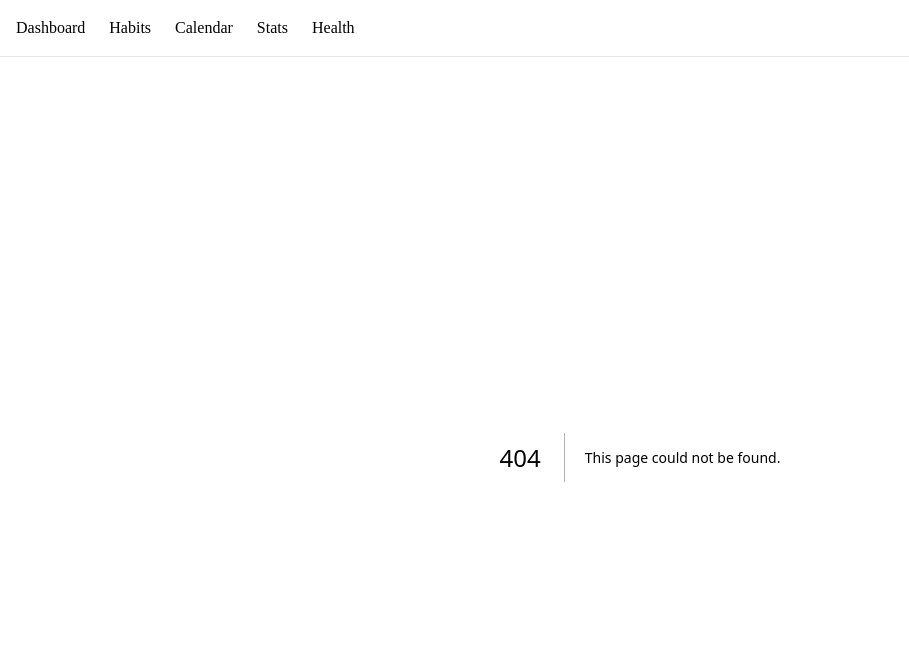
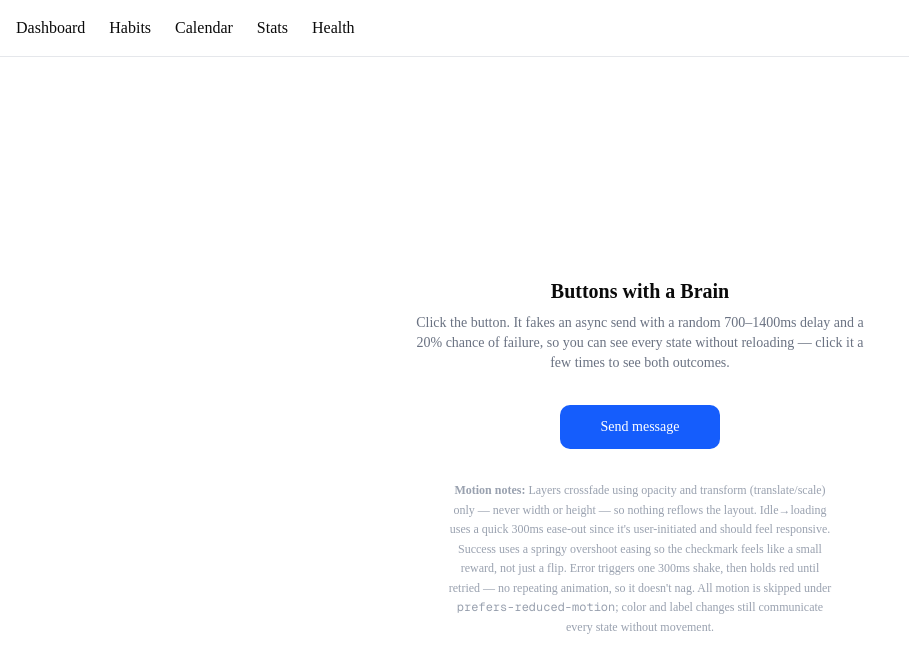
Before and after one commit to MokshithaBevara/flyrank-capstone, a Next.js app: page /button-demo in a window 1280 px wide. Before the commit this address had no page. Shown: the top 670 px of the page, without its empty margins (0-909 px from the left). Built offline with nearby package versions, Linux system fonts and the light colour scheme.

Commit message:
Add Buttons with a Brain demo: stateful send button with motion

```diff
--- /dev/null
+++ b/app/button-demo/page.tsx
@@ -0,0 +1,132 @@
+"use client";
+
+import { useState, useRef, useCallback } from "react";
+
+type ButtonState = "idle" | "loading" | "success" | "error";
+
+function SendButton() {
+  const [state, setState] = useState<ButtonState>("idle");
+  const timeoutRef = useRef<ReturnType<typeof setTimeout> | null>(null);
+
+  const handleClick = useCallback(() => {
+    // Ignore spam clicks while a request is already in flight —
+    // this is what makes it "interruptible" without breaking.
+    if (state === "loading") return;
+    if (timeoutRef.current) clearTimeout(timeoutRef.current);
+
+    setState("loading");
+
+    const delay = 700 + Math.random() * 700; // fake 700–1400ms latency
+    const willFail = Math.random() < 0.2; // 20% failure rate
+
+    timeoutRef.current = setTimeout(() => {
+      setState(willFail ? "error" : "success");
+
+      timeoutRef.current = setTimeout(() => {
+        setState("idle");
+      }, 1400);
+    }, delay);
+  }, [state]);
+
+  const isLoading = state === "loading";
+  const isSuccess = state === "success";
+  const isError = state === "error";
+
+  return (
+    <button
+      type="button"
+      onClick={handleClick}
+      disabled={isLoading}
+      aria-busy={isLoading}
+      aria-live="polite"
+      className={`
+        relative inline-flex h-11 w-40 items-center justify-center
+        rounded-lg text-sm font-medium text-white
+        transition-colors duration-300 ease-out motion-reduce:transition-none
+        focus-visible:outline-none focus-visible:ring-2 focus-visible:ring-offset-2
+        disabled:cursor-not-allowed
+        active:scale-[0.97] motion-reduce:active:scale-100
+        ${isError ? "bg-red-600 focus-visible:ring-red-500 shake-on-error" : ""}
+        ${isSuccess ? "bg-emerald-600 focus-visible:ring-emerald-500" : ""}
+        ${
+          !isError && !isSuccess
+            ? "bg-blue-600 hover:bg-blue-700 focus-visible:ring-blue-500"
+            : ""
+        }
+      `}
+    >
+      {/* Idle label */}
+      <span
+        className={`absolute inset-0 flex items-center justify-center gap-2 transition-all duration-300 ease-[cubic-bezier(0.4,0,0.2,1)] motion-reduce:transition-none ${
+          state === "idle"
+            ? "opacity-100 translate-y-0"
+            : "opacity-0 -translate-y-2 pointer-events-none"
+        }`}
+      >
+        Send message
+      </span>
+
+      {/* Loading spinner */}
+      <span
+        className={`absolute inset-0 flex items-center justify-center transition-all duration-300 ease-[cubic-bezier(0.4,0,0.2,1)] motion-reduce:transition-none ${
+          isLoading ? "opacity-100 scale-100" : "opacity-0 scale-75 pointer-events-none"
+        }`}
+      >
+        <svg className="h-5 w-5 motion-safe:animate-spin" viewBox="0 0 24 24" fill="none">
+          <circle className="opacity-25" cx="12" cy="12" r="10" stroke="currentColor" strokeWidth="4" />
+          <path className="opacity-75" fill="currentColor" d="M4 12a8 8 0 018-8v4a4 4 0 00-4 4H4z" />
+        </svg>
+      </span>
+
+      {/* Success checkmark */}
+      <span
+        className={`absolute inset-0 flex items-center justify-center gap-2 transition-all duration-300 ease-[cubic-bezier(0.34,1.56,0.64,1)] motion-reduce:transition-none ${
+          isSuccess ? "opacity-100 scale-100" : "opacity-0 scale-50 pointer-events-none"
+        }`}
+      >
+        <svg className="h-5 w-5" viewBox="0 0 24 24" fill="none">
+          <path d="M5 13l4 4L19 7" stroke="currentColor" strokeWidth="2.5" strokeLinecap="round" strokeLinejoin="round" />
+        </svg>
+        Sent
+      </span>
+
+      {/* Error / retry label */}
+      <span
+        className={`absolute inset-0 flex items-center justify-center gap-2 transition-all duration-300 ease-[cubic-bezier(0.4,0,0.2,1)] motion-reduce:transition-none ${
+          isError ? "opacity-100 translate-y-0" : "opacity-0 translate-y-2 pointer-events-none"
+        }`}
+      >
+        Retry
+      </span>
+    </button>
+  );
+}
+
+export default function ButtonDemoPage() {
+  return (
+    <div className="min-h-screen flex flex-col items-center justify-center gap-8 p-8">
+      <div className="max-w-md space-y-2 text-center">
+        <h1 className="text-xl font-semibold">Buttons with a Brain</h1>
+        <p className="text-sm text-gray-500">
+          Click the button. It fakes an async send with a random 700–1400ms delay
+          and a 20% chance of failure, so you can see every state without
+          reloading — click it a few times to see both outcomes.
+        </p>
+      </div>
+
+      <SendButton />
+
+      <div className="max-w-sm text-center text-xs leading-relaxed text-gray-400">
+        <strong>Motion notes:</strong> Layers crossfade using opacity and
+        transform (translate/scale) only — never width or height — so nothing
+        reflows the layout. Idle→loading uses a quick 300ms ease-out since it&apos;s
+        user-initiated and should feel responsive. Success uses a springy
+        overshoot easing so the checkmark feels like a small reward, not just a
+        flip. Error triggers one 300ms shake, then holds red until retried — no
+        repeating animation, so it doesn&apos;t nag. All motion is skipped under{" "}
+        <code>prefers-reduced-motion</code>; color and label changes still
+        communicate every state without movement.
+      </div>
+    </div>
+  );
+}
--- a/app/globals.css
+++ b/app/globals.css
@@ -128,3 +128,33 @@
     @apply font-sans;
   }
 }
+
+@keyframes shake {
+  10%,
+  90% {
+    transform: translate3d(-1px, 0, 0);
+  }
+  20%,
+  80% {
+    transform: translate3d(2px, 0, 0);
+  }
+  30%,
+  50%,
+  70% {
+    transform: translate3d(-4px, 0, 0);
+  }
+  40%,
+  60% {
+    transform: translate3d(4px, 0, 0);
+  }
+}
+
+.shake-on-error {
+  animation: shake 0.3s ease-in-out;
+}
+
+@media (prefers-reduced-motion: reduce) {
+  .shake-on-error {
+    animation: none;
+  }
+}
```
